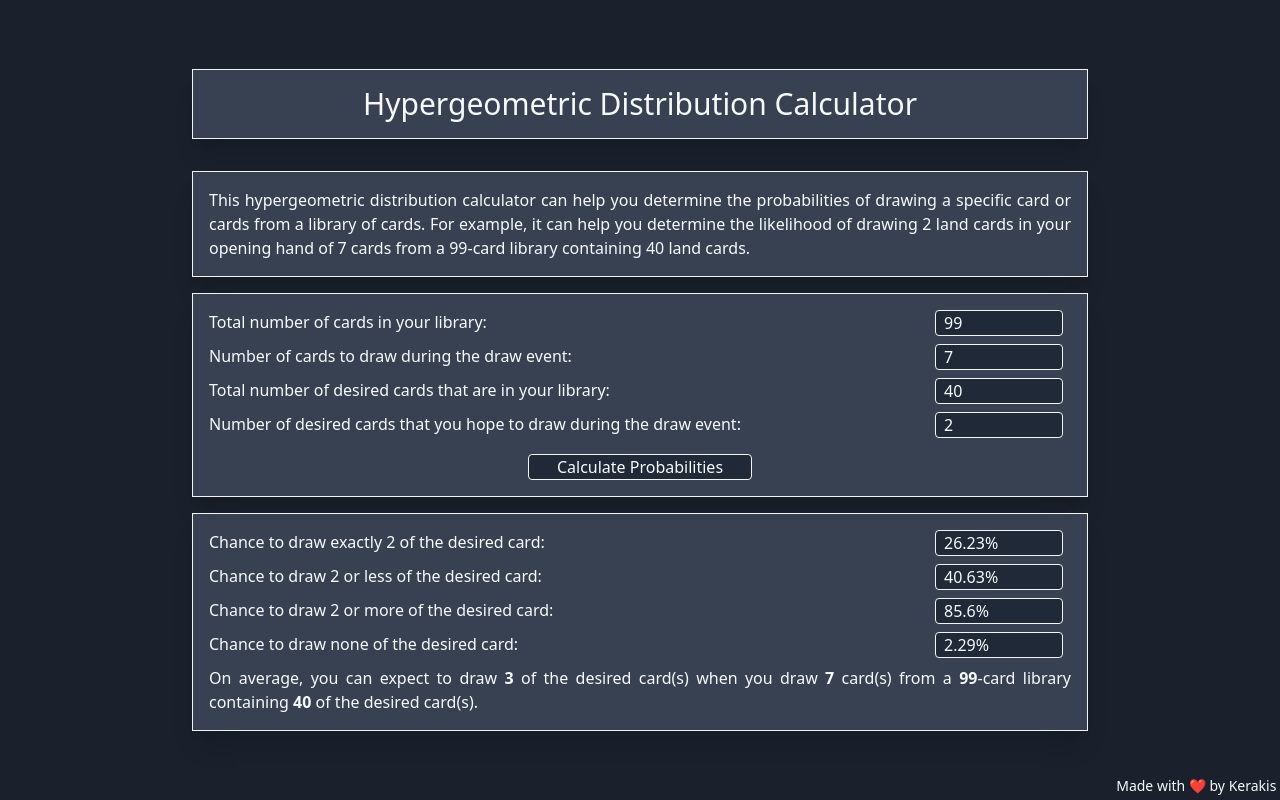
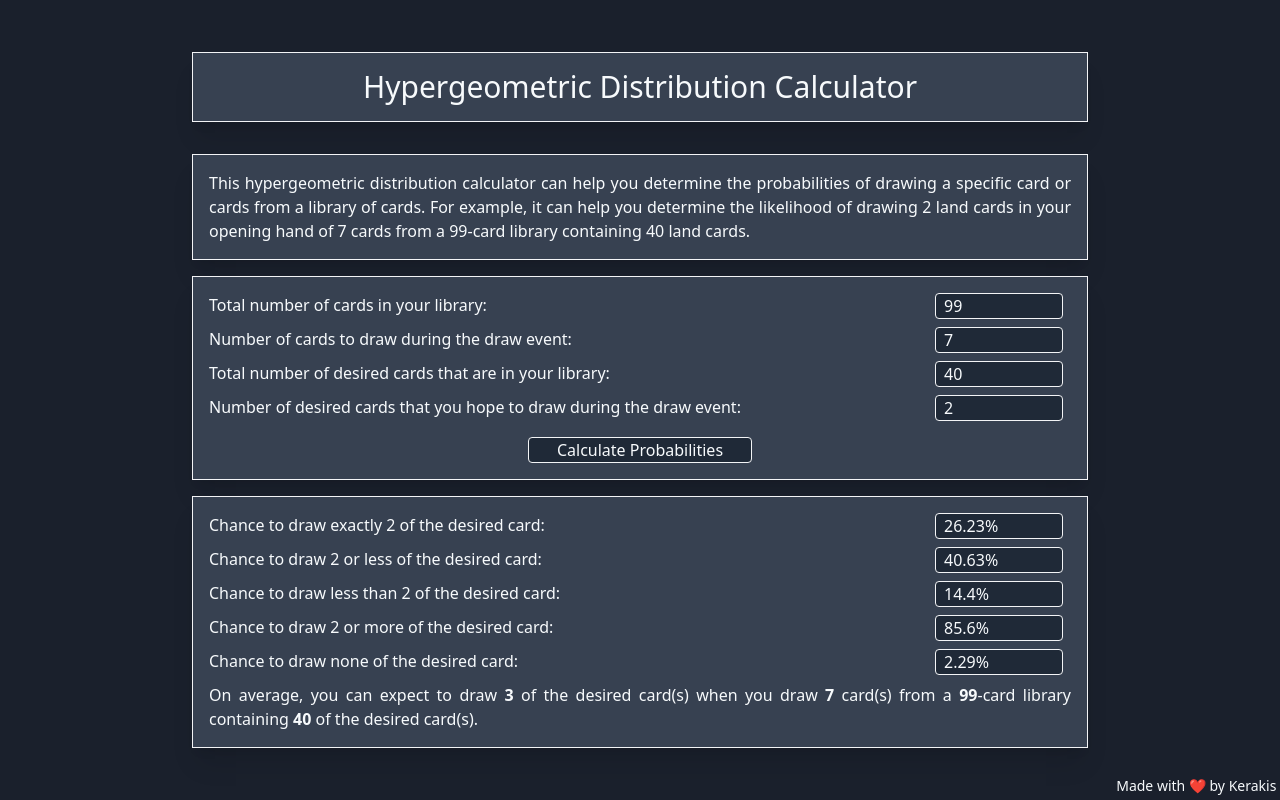
Before and after one commit to Kerakis/hypergeo-calc, a React (Create React App) app: page / in a window 1280 px wide. Both pictures are taken after a click on the input "Calculate Probabilities". Built offline with nearby package versions, Linux system fonts and the light colour scheme; the HTML template or start-up script is replaced by a standard one.

Commit message:
Added 'less than X of the desired card' probability

```diff
--- a/src/App.js
+++ b/src/App.js
@@ -14,6 +14,7 @@ export default function App() {
   const { value: M, bind: bindM } = useInput('40');
   const { value: x, bind: bindx } = useInput('2');
   const [exactCards, setExactCards] = useState(0);
+  const [lessThan, setLessThan] = useState(0);
   const [cardsOrLess, setCardsOrLess] = useState(0);
   const [cardsOrMore, setCardsOrMore] = useState(0);
   const [noCards, setNoCards] = useState(0);
@@ -50,6 +51,14 @@ export default function App() {
     return r * 100;
   };
 
+  const orLess = (N, M, n, x) => {
+    let r = 0;
+    for (let i = 0; i < x; i++) {
+      r = r + pmf(N, M, n, i);
+    }
+    return r * 100;
+  };
+
   const ucdf = (N, M, n, x) => {
     let r = 0;
     for (let i = 0; i < x; i++) {
@@ -79,6 +88,7 @@ export default function App() {
     const numx = parseFloat(x);
     setExactCards((+pmf(numN, numM, numn, numx) * 100).toFixed(2));
     setCardsOrLess(+lcdf(numN, numM, numn, numx).toFixed(2));
+    setLessThan(+orLess(numN, numM, numn, numx).toFixed(2));
     setCardsOrMore(+ucdf(numN, numM, numn, numx).toFixed(2));
     setNoCards(+whiff(numN, numM, numn, numx).toFixed(2));
     setMeanCards(+mean(numN, numM, numn, numx));
@@ -166,8 +176,7 @@ export default function App() {
         <div className='mb-4 m-auto bg-gray-700 container border-solid border border-gray-100 shadow-xl'>
           <form
             className='flex flex-col md:grid md:grid-cols-4 md:gap-y-2 p-4 md:justify-items-start'
-            onSubmit={handleSubmit}
-          >
+            onSubmit={handleSubmit}>
             <div className='col-span-3'>
               <label>Total number of cards in your library:</label>
             </div>
@@ -239,8 +248,7 @@ export default function App() {
         </div>
         <div
           ref={resultsRef}
-          className='invisible m-auto flex flex-col bg-gray-700 container border-solid border border-gray-100 shadow-xl'
-        >
+          className='invisible m-auto flex flex-col bg-gray-700 container border-solid border border-gray-100 shadow-xl'>
           {isError && getErrorMessage()}
 
           {!isError && (
@@ -260,6 +268,15 @@ export default function App() {
               </div>
               <div className='justify-self-end self-center bg-gray-800 border border-solid rounded border-gray-100 text-center md:text-left px-2 mx-2 my-1 md:my-0 w-full md:w-32 overflow-hidden'>
                 {cardsOrLess}%
+              </div>
+              <div className='col-span-3'>
+                <p>
+                  Chance to draw less than {currentSuccesses} of the desired
+                  card:{' '}
+                </p>
+              </div>
+              <div className='justify-self-end self-center bg-gray-800 border border-solid rounded border-gray-100 text-center md:text-left px-2 mx-2 my-1 md:my-0 w-full md:w-32 overflow-hidden'>
+                {lessThan}%
               </div>
               <div className='col-span-3'>
                 <p>
@@ -297,8 +314,7 @@ export default function App() {
           <a
             href='https://github.com/Kerakis'
             target='_blank'
-            rel='noopener noreferrer'
-          >
+            rel='noopener noreferrer'>
             &nbsp;Kerakis&nbsp;
           </a>
         </p>
```
